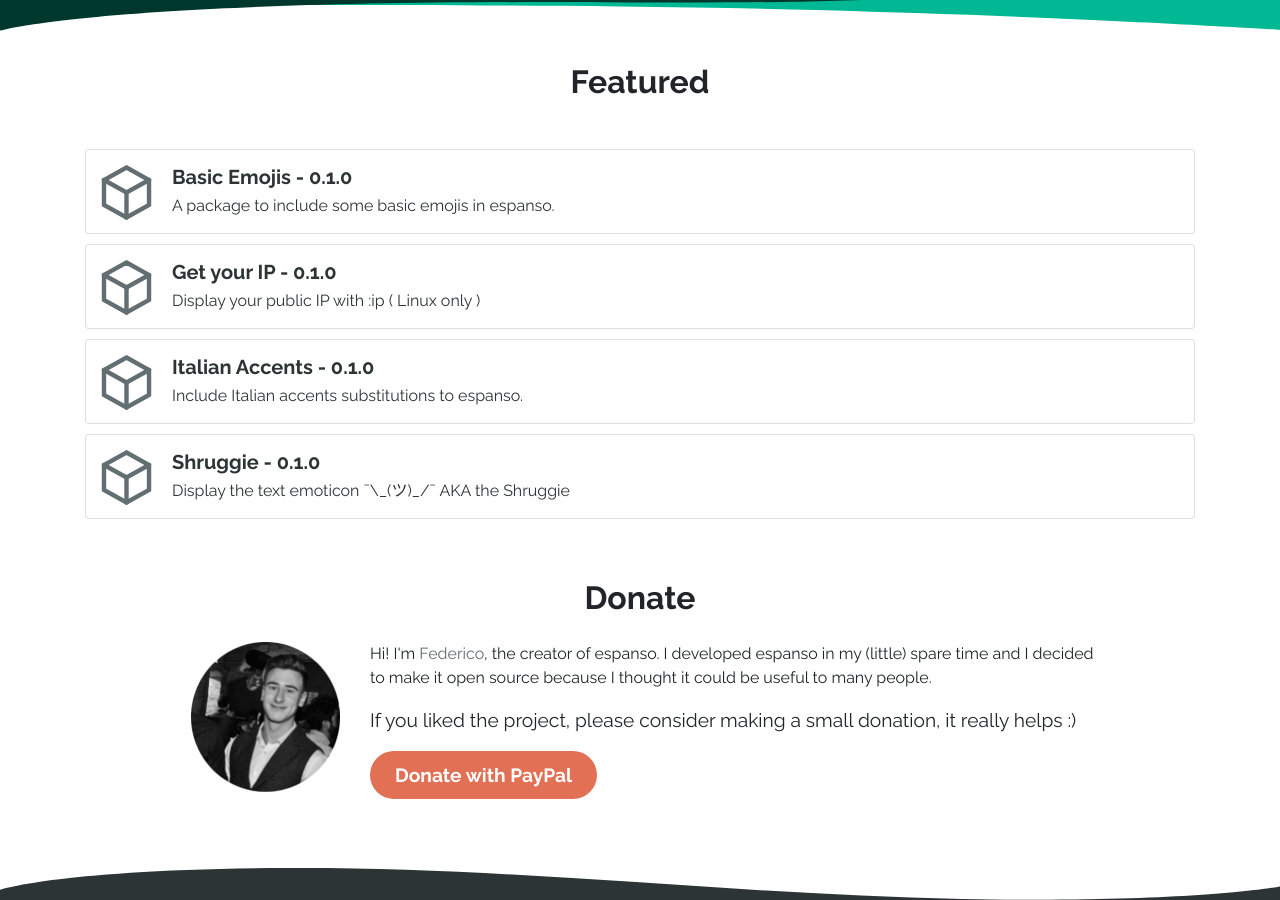
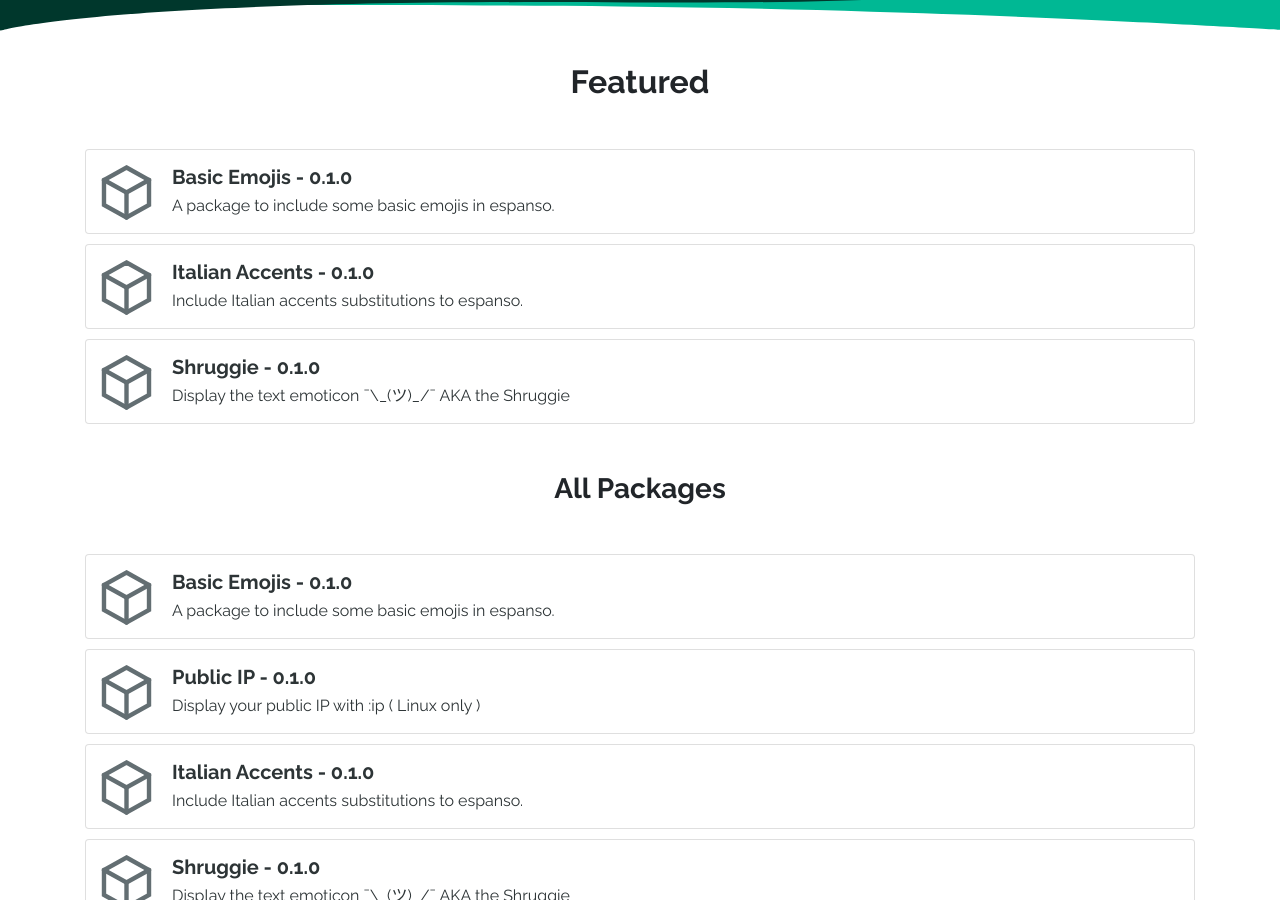
Before and after one commit to federico-terzi/espanso-hub, a Jekyll site: the page built from index.html, in a window 1280 px wide and 900 px high, scrolled down 241 px. Built offline with Jekyll 4.4.1, drawn with Linux system fonts in a browser that asks for light colours.

Commit message:
Add featured packages

```diff
--- a/_packages/espanso-package-ip.md
+++ b/_packages/espanso-package-ip.md
@@ -1,6 +1,6 @@
 ---
 package_name: "ip"
-package_title: "Get your IP"
+package_title: "Public IP"
 package_desc: "Display your public IP with :ip ( Linux only )"
 package_version: "0.1.0"
 package_author: "Aurelien Bras"
@@ -8,4 +8,4 @@
 ---
 A simple package to detect and insert your public ip, need dig to work.
 
-This package has been tested only on Linux.
+This package has been **tested only on Linux**.
--- a/index.html
+++ b/index.html
@@ -16,6 +16,20 @@
 <div class="container">
   <h2 class="text-center mb-5 mt-0">Featured</h2>
   {% for package in site.packages %}
+    {% if package.featured %}
+    <div class="card">
+      <a href="{{package.url}}">
+        <div class="card-body">
+          <img src="/assets/images/box.svg" class="card-icon"/>
+          <h5 class="card-title">{{package.package_title}} - {{package.package_version}}</h5>
+          <p class="card-text">{{package.package_desc}}</p>
+        </div>
+      </a>
+    </div>
+    {% endif %}
+  {% endfor %}
+  <h3 class="text-center mb-5 mt-5">All Packages</h3>
+  {% for package in site.packages %}
     <div class="card">
       <a href="{{package.url}}">
         <div class="card-body">
```
Also changed, not shown: _packages/basic-emojis.md (+1 -0 lines), _packages/italian-accents.md (+1 -0 lines), _packages/shruggie.md (+1 -0 lines).
